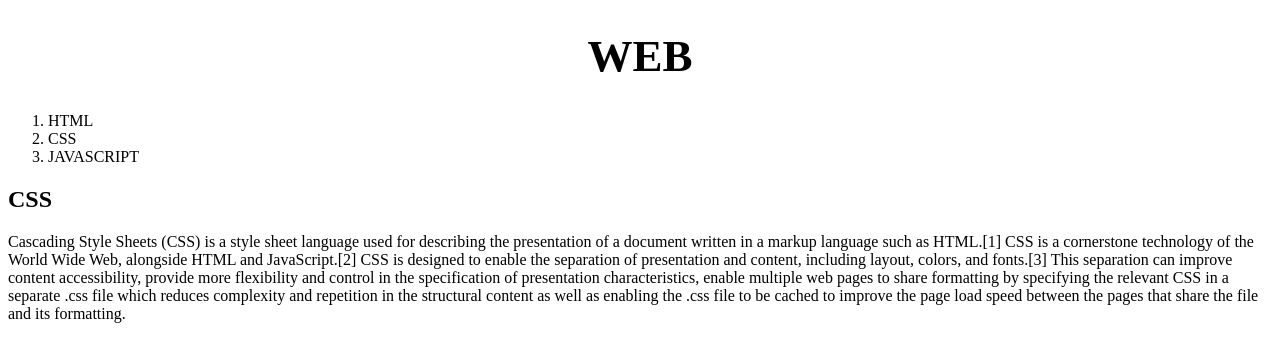
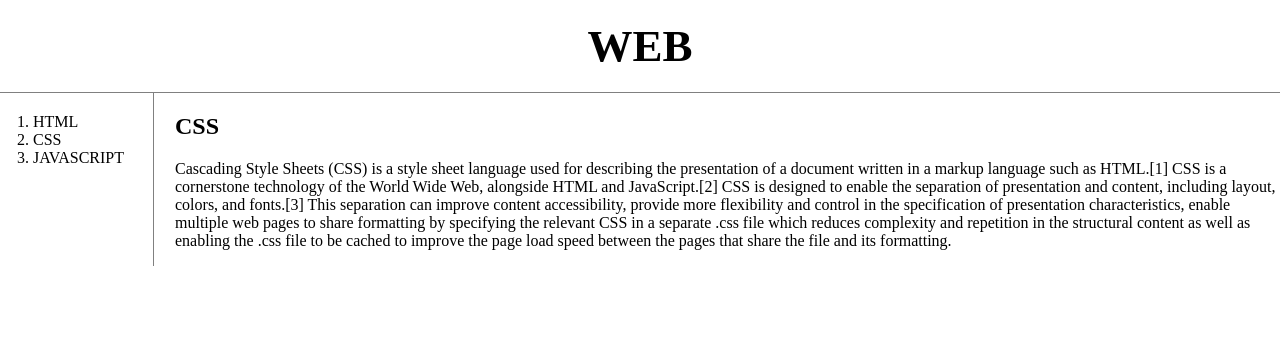
Before and after one commit to tom-kay/Web1, a plain HTML site: page 2.html in a window 1280 px wide. Drawn offline with Linux system fonts and the light colour scheme.

Commit message:
2020-12-14 추가 및 수정

```diff
--- a/2.html
+++ b/2.html
@@ -4,6 +4,9 @@
     <title>WEB1-CSS</title>
     <meta charset="utf-8">
     <style>
+      body{
+        margin:0px;
+      }
       a {
         color:black;
         text-decoration: none;
@@ -11,21 +14,41 @@
       h1{
         font-size:45px;
         text-align: center;
+        border-bottom:1px solid gray;
+        margin:0px;
+        padding:20px;
+      }
+      #grid{
+        display: grid;
+        grid-template-columns: 150px 1fr;
+      }
+      #grid ol{
+        border-right:1px solid gray;
+        width:100px;
+        margin:0px;
+        padding:20px;
+        padding-left:33px;
+      }
+      #article{
+        padding-left:25px;
       }
     </style>
   </head>
   <body>
     <h1><a href="index.html">WEB</a></h1>
+    <div id="grid">
       <ol>
         <li><a href="1.html">HTML</a></li>
         <li><a href="2.html">CSS</a></li>
         <li><a href="3.html">JAVASCRIPT</a></li>
       </ol>
+      <div id="article">
         <h2>CSS</h2>
         <p>
           Cascading Style Sheets (CSS) is a style sheet language used for describing the presentation of a document written in a markup language such as HTML.[1] CSS is a cornerstone technology of the World Wide Web, alongside HTML and JavaScript.[2]
           CSS is designed to enable the separation of presentation and content, including layout, colors, and fonts.[3] This separation can improve content accessibility, provide more flexibility and control in the specification of presentation characteristics, enable multiple web pages to share formatting by specifying the relevant CSS in a separate .css file which reduces complexity and repetition in the structural content as well as enabling the .css file to be cached to improve the page load speed between the pages that share the file and its formatting.
         </p>
-
+      </div>
+    </div>
   </body>
 </html>
```
Also changed, not shown: mediaquery.html (added, +23 -0 lines). Lines whose indentation alone changed are shown as unchanged.
